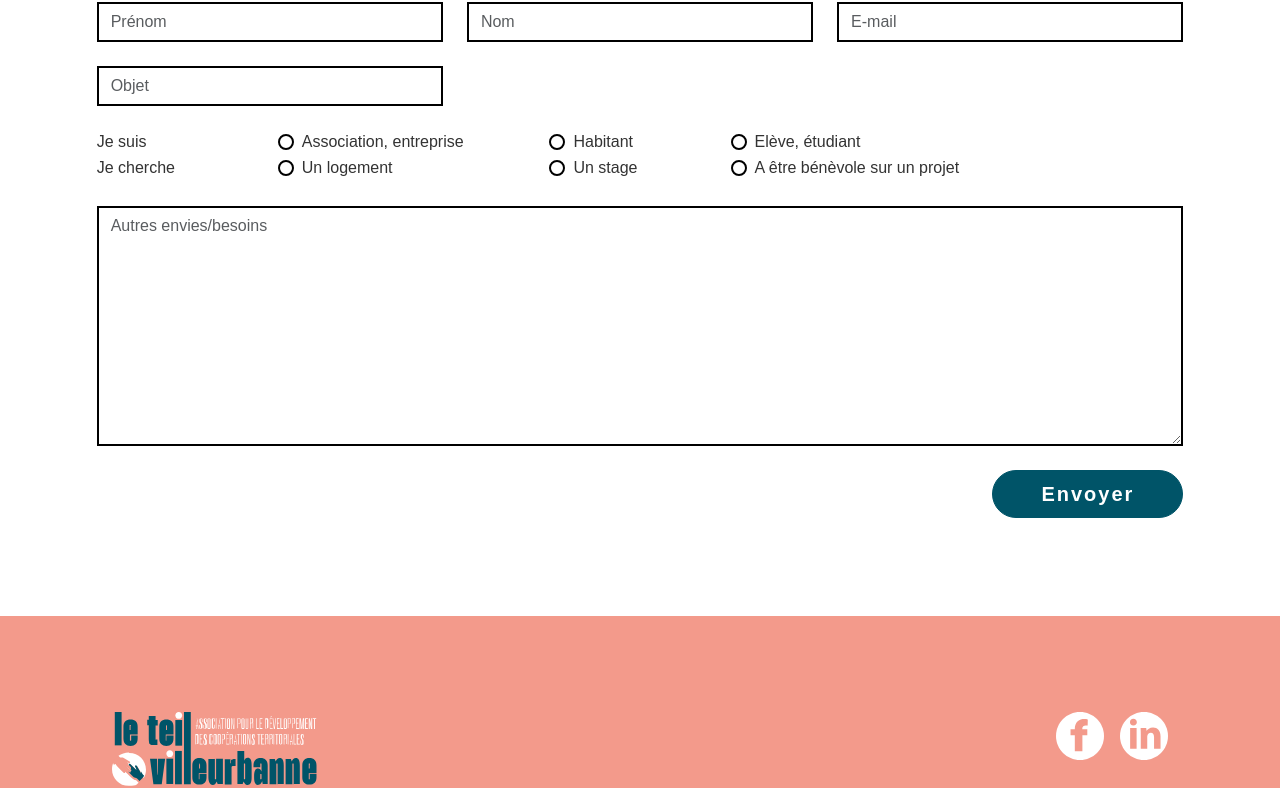
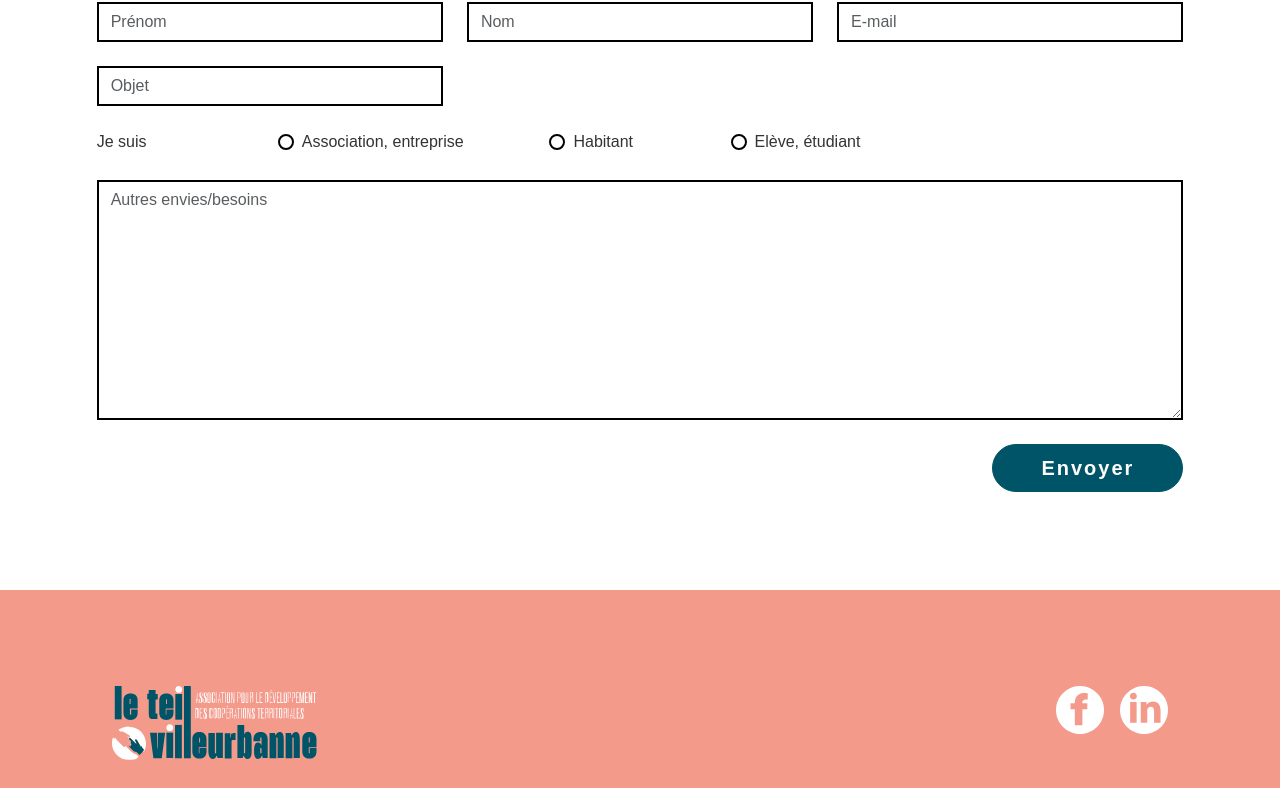
Before and after one commit to DevelopClics/teil_villeurbanne, a React (Vite) app in the folder client/: page /joinus-contact in a window 1280 px wide. Shown: the part 1079-1867 px from the top of the page. Built offline with nearby package versions, Linux system fonts and the light colour scheme; no server answers; a web font is replaced by a local one.

Commit message:
feat: conditionally render second radio button group in FormJoinus

```diff
--- a/client/src/components/elements/FormJoinus.jsx
+++ b/client/src/components/elements/FormJoinus.jsx
@@ -1,4 +1,4 @@
-import { useRef } from "react";
+import { useRef, useState } from "react";
 // import emailjs from "@emailjs/browser";
 
 import { FloatingLabel } from "react-bootstrap";
@@ -38,6 +38,12 @@ const FormJoinus = () => {
         }
       );
     form.current.reset();
+  };
+
+  const [showSecondOptions, setShowSecondOptions] = useState(false);
+
+  const handleFirstOptionsChange = () => {
+    setShowSecondOptions(true);
   };
 
   const form = useRef();
@@ -181,6 +187,7 @@ const FormJoinus = () => {
                 label="Association, entreprise"
                 name="exampleRadios"
                 id="exampleRadios2"
+                onChange={handleFirstOptionsChange}
               />
             </div>
             <div className="col-md-2 col-xxl-2">
@@ -191,6 +198,7 @@ const FormJoinus = () => {
                 label="Habitant"
                 name="exampleRadios"
                 id="exampleRadios2"
+                onChange={handleFirstOptionsChange}
               />
             </div>
             <div className="col-md-3 col-xxl-2">
@@ -200,9 +208,11 @@ const FormJoinus = () => {
                 label="Elève, étudiant"
                 name="exampleRadios"
                 id="exampleRadios2"
+                onChange={handleFirstOptionsChange}
               />
             </div>
           </div>
+          {showSecondOptions && (
             <div className="row col-6 col-md-12">
               <div className="col-md-2 col-xxl-2">Je cherche</div>
               <div className="col-md-3 col-xxl-3">
@@ -210,8 +220,8 @@ const FormJoinus = () => {
                   type="radio"
                   aria-label="radio 1"
                   label="Un logement"
-                name="exampleRadios"
-                id="exampleRadios2"
+                  name="exampleRadios2"
+                  id="exampleRadios3"
                 />
               </div>
               <div className="col-md-2 col-xxl-2">
@@ -219,8 +229,8 @@ const FormJoinus = () => {
                   type="radio"
                   aria-label="radio 1"
                   label="Un stage"
-                name="exampleRadios"
-                id="exampleRadios2"
+                  name="exampleRadios2"
+                  id="exampleRadios4"
                 />
               </div>
               <div className="col-md-5 col-xxl-3">
@@ -228,11 +238,12 @@ const FormJoinus = () => {
                   type="radio"
                   aria-label="radio 1"
                   label="A être bénèvole sur un projet"
-                name="exampleRadios"
-                id="exampleRadios2"
+                  name="exampleRadios2"
+                  id="exampleRadios5"
                 />
               </div>
             </div>
+          )}
         </div>
       </div>
 
```
Lines whose indentation alone changed are shown as unchanged.
